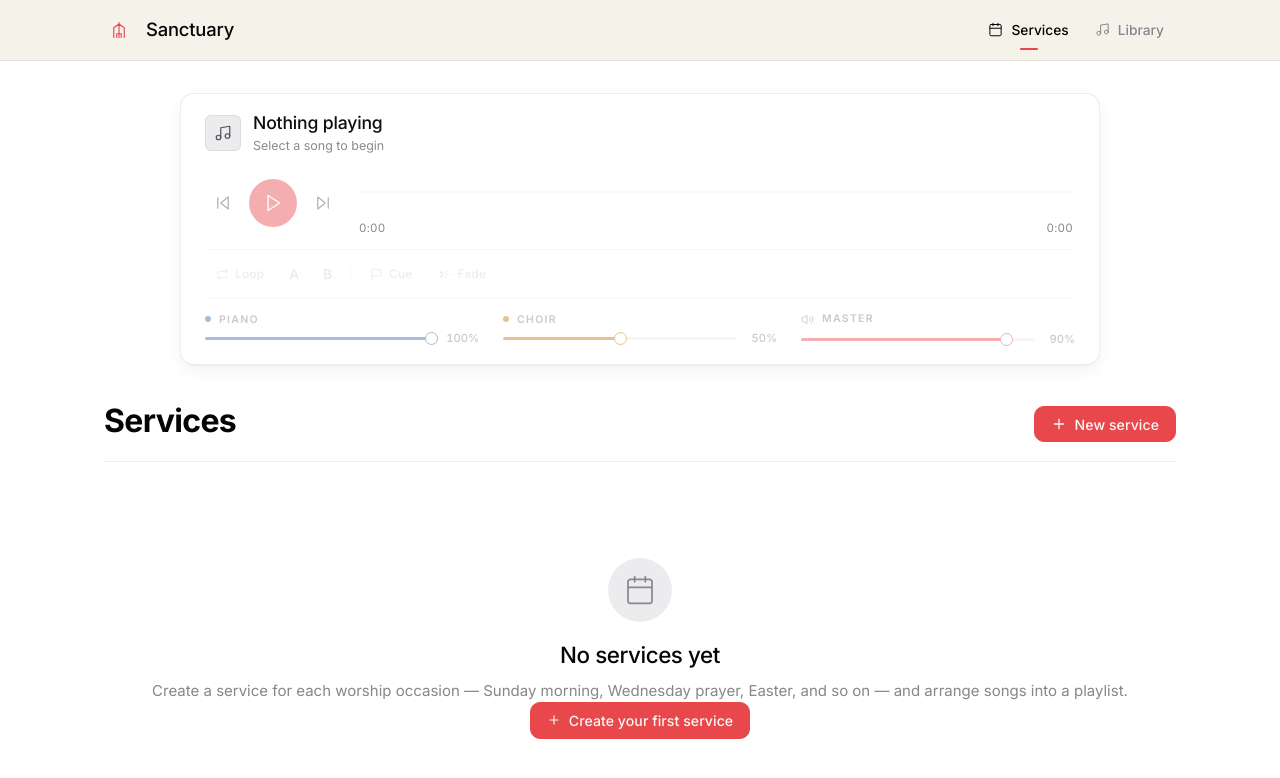
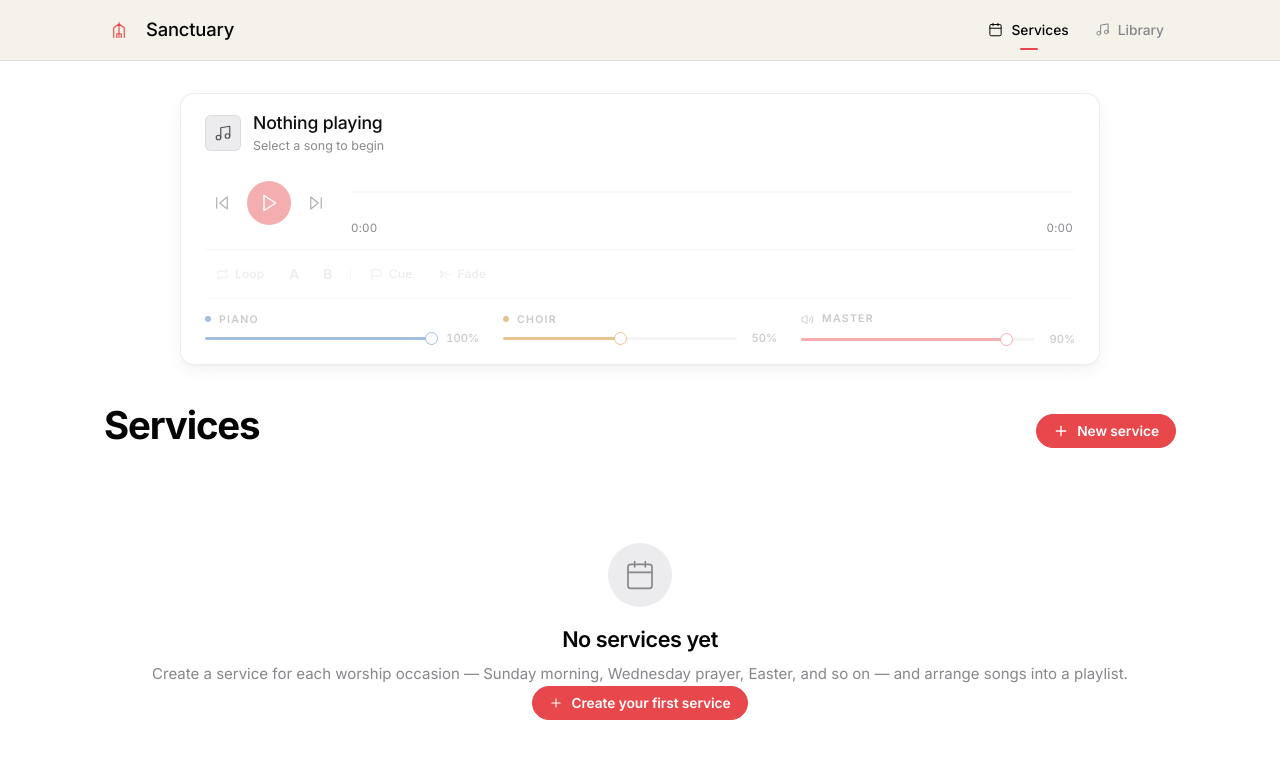
Before and after one commit to Moses2917/sancuary-player, a Vue app: page /services in a window 1280 px wide. Shown: the top 778 px of the page. Built offline with nearby package versions, Linux system fonts and the light colour scheme.

Commit message:
Rebuild utilities: pill buttons, hairline borders, bold display type

```diff
--- a/src/assets/main.css
+++ b/src/assets/main.css
@@ -10,8 +10,8 @@
 }
 
 /* Shared utility primitives
-   Surfaces are solid (no glass), with a single hairline border and a
-   very faint shadow. The whole aesthetic hangs on this restraint. */
+   Solid white surfaces with hairline borders and whisper shadows.
+   No glass, no gradient, no decoration. */
 .surface {
   background: var(--c-surface);
   border: 1px solid var(--c-border);
@@ -21,46 +21,51 @@
     box-shadow var(--dur) var(--ease);
 }
 
-/* Buttons — flat, ink-on-paper, never bubbly */
+/* Buttons — pill, confident, secondary outlined */
 .btn {
   display: inline-flex;
   align-items: center;
   justify-content: center;
   gap: var(--sp-2);
-  padding: 0.55rem 1rem;
-  border-radius: var(--r-md);
+  height: 34px;
+  padding: 0 16px;
+  border-radius: var(--r-pill);
   border: 1px solid var(--c-border-strong);
   background: var(--c-surface-raised);
   color: var(--c-text);
-  font-size: 0.88rem;
+  font-size: 0.86rem;
   font-weight: 500;
-  letter-spacing: 0.005em;
+  letter-spacing: -0.005em;
+  white-space: nowrap;
   transition:
     background var(--dur-fast) var(--ease),
     border-color var(--dur-fast) var(--ease),
-    color var(--dur-fast) var(--ease);
+    color var(--dur-fast) var(--ease),
+    transform var(--dur-fast) var(--ease-out);
 }
 .btn:hover {
-  background: var(--c-bg-3);
-  border-color: var(--c-text-muted);
+  background: var(--c-bg-2);
+  border-color: rgba(0, 0, 0, 0.22);
 }
 .btn:active {
   background: var(--c-bg-3);
+  transform: scale(0.985);
 }
 .btn:disabled {
   opacity: 0.4;
   cursor: not-allowed;
+  transform: none;
 }
 .btn--primary {
   background: var(--c-accent);
   border-color: var(--c-accent);
-  color: #fbf9f3;
-  font-weight: 500;
+  color: #fff;
+  font-weight: 600;
 }
 .btn--primary:hover {
   background: var(--c-accent-deep);
   border-color: var(--c-accent-deep);
-  color: #fbf9f3;
+  color: #fff;
 }
 .btn--ghost {
   background: transparent;
@@ -68,57 +73,60 @@
   color: var(--c-text-soft);
 }
 .btn--ghost:hover {
-  background: var(--c-bg-3);
+  background: var(--c-bg-2);
+  border-color: transparent;
   color: var(--c-text);
 }
 .btn--danger {
   color: var(--c-danger);
-  border-color: rgba(162, 59, 46, 0.3);
+  border-color: rgba(214, 54, 76, 0.28);
 }
 .btn--danger:hover {
-  background: rgba(162, 59, 46, 0.08);
+  background: rgba(214, 54, 76, 0.08);
   border-color: var(--c-danger);
   color: var(--c-danger);
 }
 
-/* Icon buttons — solid circle, no glow */
+/* Icon buttons — circular, transparent until hovered */
 .icon-btn {
   display: inline-flex;
   align-items: center;
   justify-content: center;
-  width: 36px;
-  height: 36px;
+  width: 34px;
+  height: 34px;
   border-radius: var(--r-pill);
-  border: 1px solid transparent;
+  border: none;
   background: transparent;
   color: var(--c-text-soft);
   transition:
     background var(--dur-fast) var(--ease),
-    color var(--dur-fast) var(--ease),
-    border-color var(--dur-fast) var(--ease);
+    color var(--dur-fast) var(--ease);
 }
 .icon-btn:hover {
-  background: var(--c-bg-3);
+  background: var(--c-bg-2);
   color: var(--c-text);
 }
 .icon-btn:active {
   background: var(--c-bg-3);
 }
 .icon-btn:disabled {
-  opacity: 0.3;
+  opacity: 0.32;
   cursor: not-allowed;
 }
 .icon-btn--lg {
-  width: 48px;
-  height: 48px;
+  width: 44px;
+  height: 44px;
 }
 .icon-btn--primary {
   background: var(--c-accent);
-  color: #fbf9f3;
+  color: #fff;
 }
 .icon-btn--primary:hover {
   background: var(--c-accent-deep);
-  color: #fbf9f3;
+  color: #fff;
+}
+.icon-btn--primary:active {
+  background: var(--c-accent-deep);
 }
 .icon-btn--active {
   color: var(--c-accent);
@@ -127,30 +135,31 @@
   color: var(--c-text-muted);
 }
 .icon-btn--danger:hover {
-  background: rgba(162, 59, 46, 0.08);
+  background: rgba(214, 54, 76, 0.08);
   color: var(--c-danger);
 }
 
-/* Form fields — minimal underlined-ish blocks */
+/* Form fields */
 .field {
   display: flex;
   flex-direction: column;
   gap: var(--sp-2);
 }
 .field__label {
-  font-size: 0.7rem;
+  font-size: 0.72rem;
   font-weight: 600;
-  letter-spacing: 0.1em;
-  text-transform: uppercase;
+  letter-spacing: 0.02em;
   color: var(--c-text-muted);
 }
 .input {
   width: 100%;
-  padding: 0.6rem 0.85rem;
-  background: var(--c-bg-2);
-  border: 1px solid var(--c-border);
+  height: 38px;
+  padding: 0 12px;
+  background: var(--c-surface-raised);
+  border: 1px solid var(--c-border-strong);
   border-radius: var(--r-md);
   color: var(--c-text);
+  font-size: 0.92rem;
   transition:
     border-color var(--dur-fast) var(--ease),
     box-shadow var(--dur-fast) var(--ease);
@@ -164,24 +173,24 @@
   box-shadow: 0 0 0 3px var(--c-accent-glow);
 }
 
-/* Section titles — editorial */
+/* Section titles — editorial Apple-Music scale */
 .section-title {
   display: flex;
   align-items: baseline;
   gap: var(--sp-4);
-  margin-bottom: var(--sp-6);
-  padding-bottom: var(--sp-4);
-  border-bottom: 1px solid var(--c-border);
+  margin-bottom: var(--sp-5);
 }
 .section-title h1,
 .section-title h2 {
-  font-size: 2rem;
-  letter-spacing: -0.02em;
+  font-size: clamp(1.85rem, 3.4vw, 2.4rem);
+  font-weight: 700;
+  letter-spacing: -0.03em;
 }
 .section-title__actions {
   margin-left: auto;
   display: flex;
   gap: var(--sp-2);
+  flex-wrap: wrap;
 }
 
 .muted {
@@ -196,6 +205,7 @@
 .empty h3 {
   color: var(--c-text);
   margin-bottom: var(--sp-2);
-  font-size: 1.4rem;
-  font-weight: 500;
+  font-size: 1.35rem;
+  font-weight: 600;
+  letter-spacing: -0.02em;
 }
```
